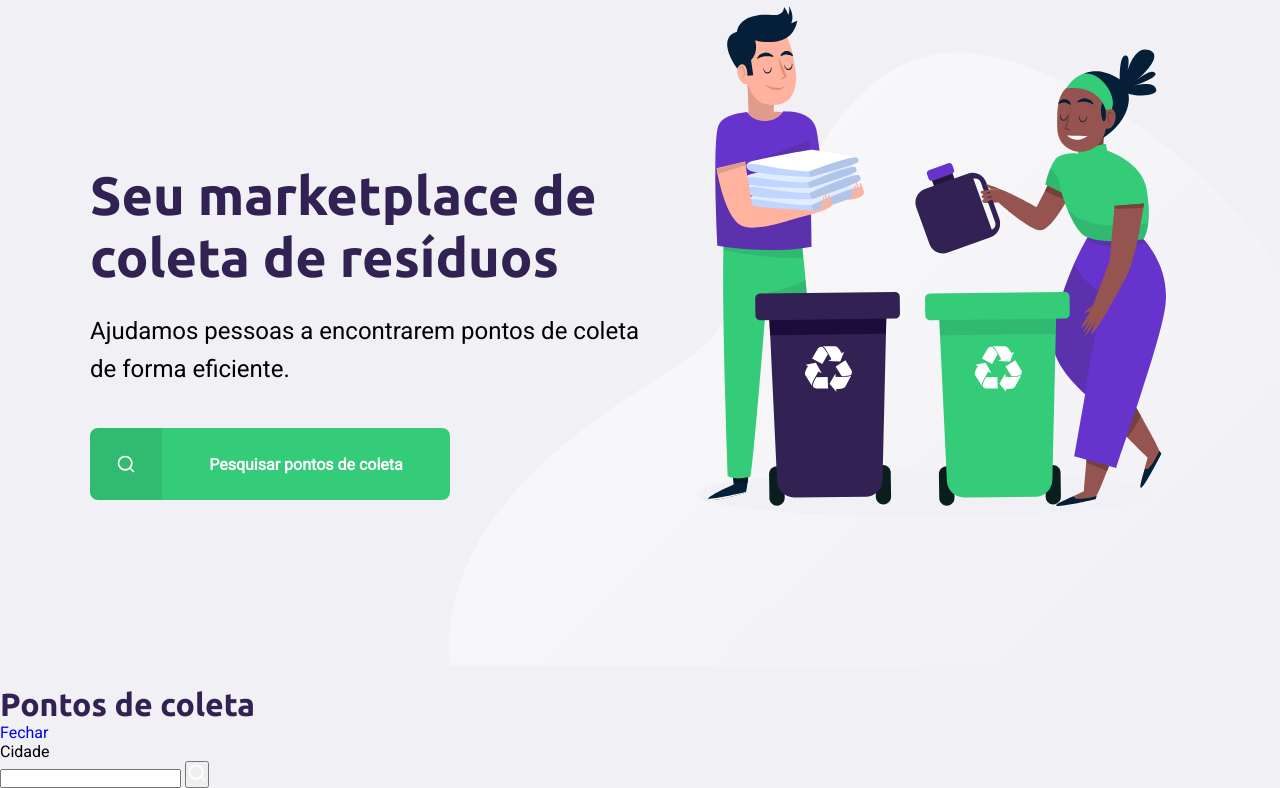
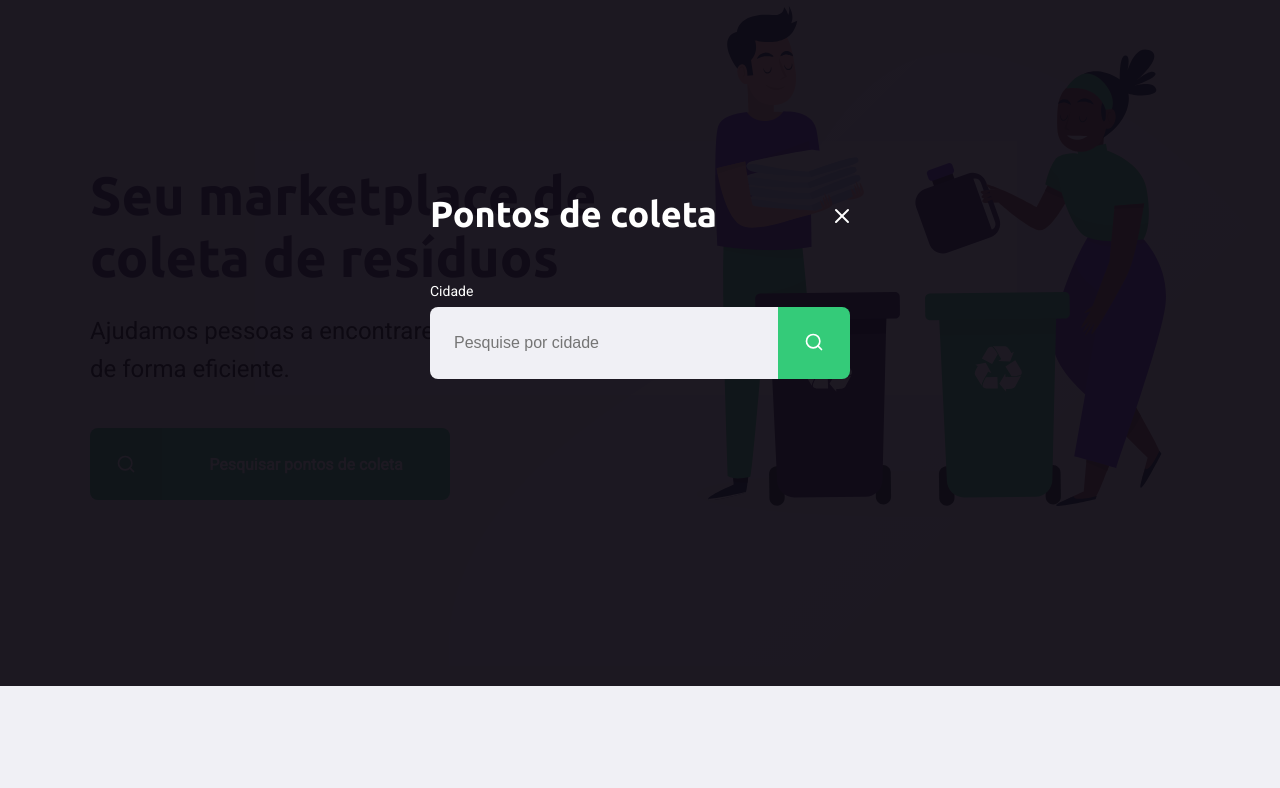
Before and after one commit to aeciofcs/nlw-starter, a plain HTML site: page index.html in a window 1280 px wide. Both pictures are taken after a click on the link "Pesquisar pontos de coleta". Shown: the part 114-902 px from the top of the page. After the commit the page ends 800 px from the top, so only its background shows below. Drawn offline with Linux system fonts and the light colour scheme.

Commit message:
Criado resultado de pesquisa e ajustes finos

```diff
--- a/index.html
+++ b/index.html
@@ -27,7 +27,7 @@
         <div class="content">
             <header>
                 <img src="/assets/logo.svg" alt="Logomarca">
-                <a href="http://google.com.br">
+                <a href="create-point.html">
                     <span></span>
                     Cadastre um ponto de coleta
                 </a>
@@ -44,16 +44,17 @@
         </div>
     </div>
 
-    <div id="model">
+    <div id="modal" class="hide">
         <div class="content">
             <div class="header">
                 <h1>Pontos de coleta</h1>
                 <a href="#">Fechar</a>
             </div>
-            <form action="">
+            <form action="/search-results.html">
                 <label for="search">Cidade</label>
                 <div class="search field">
-                    <input type="text" name="search">
+                    <input placeholder="Pesquise por cidade"
+                           type="text" name="search">
                     <button>
                         <img src="/assets/search.svg" alt="Buscar">
                     </button>
@@ -62,7 +63,7 @@
         </div>
     </div>
 
-
+    <script src="/scripts/index.js"></script>
 
 </body>
 </html>
--- /dev/null
+++ b/scripts/index.js
@@ -0,0 +1,11 @@
+const buttonSearch = document.querySelector("#page-home main a")
+const modal = document.querySelector("#modal")
+const close = document.querySelector("#modal .header a")
+
+buttonSearch.addEventListener("click", () => {
+    modal.classList.toggle("hide")
+})
+
+close.addEventListener("click", () => {
+    modal.classList.toggle("hide")
+})
--- a/styles/modal.css
+++ b/styles/modal.css
@@ -0,0 +1,93 @@
+#modal {
+    background-color: #0E0A14ef;
+
+    height: 100vh;
+    width: 100vw;
+
+    position: fixed;
+    top: 0;
+
+    display: flex;
+    justify-content: center;
+    align-items: center;
+
+    transition: 400ms;
+}
+
+#modal.hide {
+    display: none;
+}
+
+#modal .content {
+    color: white;
+
+    width: 420px;
+
+}
+
+#modal .header {
+    display: flex;
+    align-items: center;
+    justify-content: space-between;
+
+    margin-bottom: 48px;
+}
+
+#modal .header a {
+    background-image: url("../assets/x.svg");
+    width: 20px;
+    height: 20px;
+    display: flex;
+
+    font-size: 0.01px;
+
+}
+
+#modal .header h1 {
+    color: white;
+
+    font-size: 36px;
+    line-height: 42px;
+}
+
+#modal form label {
+    font-size: 14px;
+    line-height: 16px;
+
+    display: block;
+    margin-bottom: 8px;
+}
+
+#modal form .field {
+    display: flex;
+
+}
+
+#modal form input {
+    flex: 1;
+
+    background-color: #f0f0f5;
+
+    border-radius: 8px 0 0 8px;
+    border: 0;
+
+    padding: 16px 24px;
+
+    font-size: 16px;
+    color: #6c6c80;
+
+}
+
+#modal form button {
+    width: 72px;
+    height: 72px;
+
+    background-color: var(--primary-color);
+    border: 0;
+
+    border-radius: 0 8px 8px 0;
+}
+
+#modal form button:hover {
+    background-color: #2fb85e;
+}
--- a/styles/responsive.css
+++ b/styles/responsive.css
@@ -16,6 +16,13 @@
         align-items: center;
     }
 
+    #page-search-results .cards {
+        grid-template-columns: 1fr;
+    }
+
+    #page-search-results .cards img {
+        height: 250px;
+    }
 }
 
 @media (min-width: 1700px) {
--- /dev/null
+++ b/styles/search-results.css
@@ -0,0 +1,97 @@
+body::after {
+    content: "";
+    position: fixed;
+    background: white;
+    top: 260px;
+    right: 0;
+    left: 0;
+    bottom: 0;
+    z-index: -1;
+}
+
+#page-search-results {
+    width: 90%;
+    max-width: 1100px;
+
+    /* Alinhamento de Caixa pelo lado de fora da caixa */
+    margin: 0 auto;
+}
+
+#page-search-results header {
+    margin-top: 48px;
+    display: flex;
+    justify-content: space-between;
+    align-items: center;
+}
+
+#page-search-results header a {
+    color: var(--title-color);
+    font-weight: bold;
+    display: flex;
+    align-items: center;
+
+}
+
+#page-search-results header a span {
+    margin-right: 16px;
+
+    /* -> Colocar a imagem e fazer aparecer na tela */
+    background-image: url(../assets/arrow-left.svg);
+    width: 20px;
+    height: 24px;
+    display: flex;
+    /* <- Colocar a imagem e fazer aparecer na tela */
+}
+
+main {
+    margin: 48px;
+}
+
+main h4 {
+    font-weight: normal;
+    font-family: Roboto, sans-serif;
+
+    margin-bottom: 32px;
+}
+
+main .cards {
+    display: grid;
+    grid-template-columns: 1fr 1fr 1fr;
+    gap: 24px;
+}
+
+main .card img {
+    width: 100%;
+    height: 150px;
+
+    object-fit: cover;
+
+    border-radius: 8px 8px 0 0;
+}
+
+main .card h1 {
+    margin-top: 32px;
+
+    font-size: 36px;
+    line-height: 41px;
+    color: #322153;
+}
+
+main .card h3 {
+    margin: 24px 0;
+
+    font-family: Roboto;
+    font-weight: bold;
+
+    font-size: 24px;
+    line-height: 34px;
+
+    color: var(--primary-color);
+}
+
+main .card p {
+    font-size: 16px;
+    line-height: 26px;
+
+    color: #6c6c80;
+}
```
Also changed, not shown: create-point.html (+1 -1 lines), search-results.html (added, +62 -0 lines).
